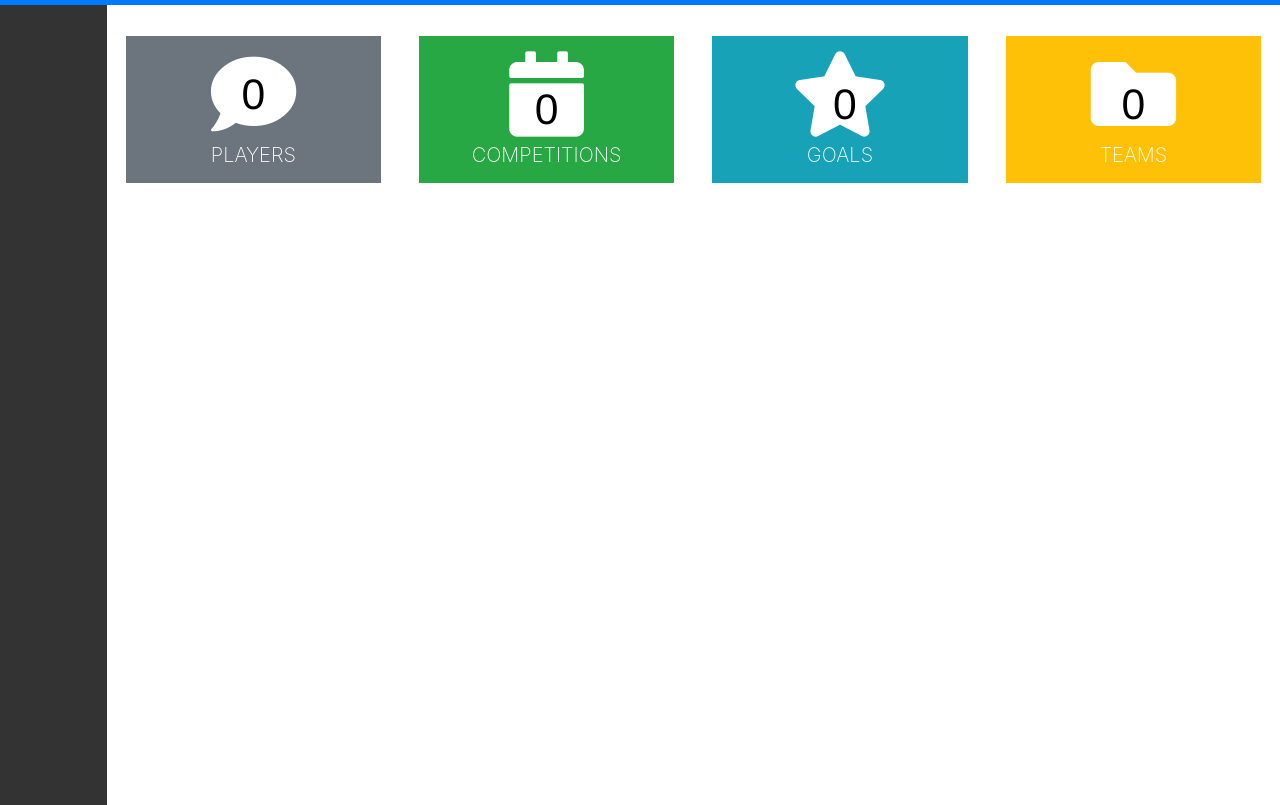
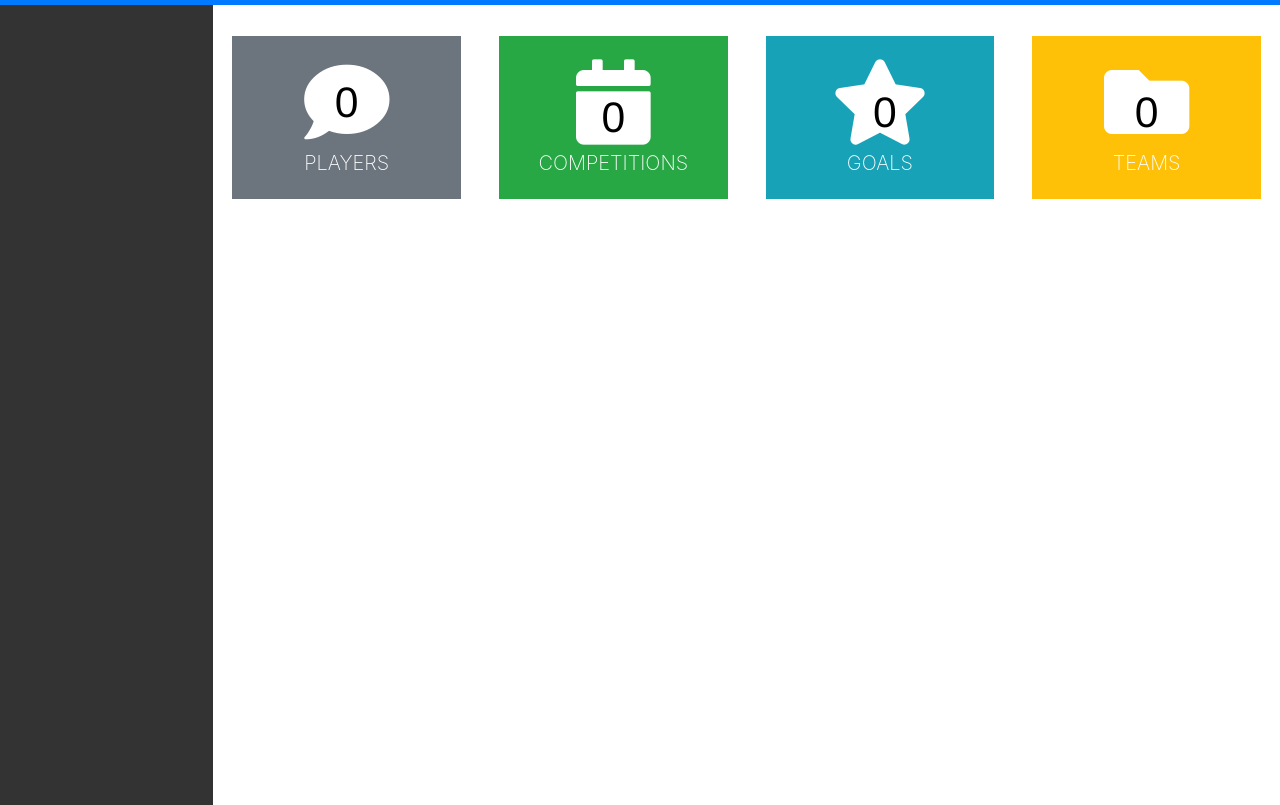
Before and after one commit to rodrigomatteo/Rachel, a website: page index.html in a window 1280 px wide. Shown: the part 51-856 px from the top of the page. Drawn offline with nearby package versions, Linux system fonts and the light colour scheme.

Commit message:
Adjusting margins and padding

```diff
--- a/index.html
+++ b/index.html
@@ -41,7 +41,7 @@
     <!-- Bootstrap row -->
     <div class="row" id="body-row">
         <!-- Sidebar -->
-        <div id="sidebar-container" class="sidebar-expanded d-none d-md-block col-1">
+        <div id="sidebar-container" class="sidebar-expanded d-none d-md-block col-2">
             <!-- d-* hiddens the Sidebar in smaller devices. Its itens can be kept on the Navbar 'Menu' -->
             <!-- Bootstrap List Group -->
             <ul class="list-group sticky-top sticky-offset">
@@ -55,7 +55,7 @@
             <div class="row">
                 <div class="col-md-3">
                     <div class="square-service-block mx-sm-5 mx-md-1 btn-secondary">
-                        <span class="ssb-span my-3">
+                        <span class="ssb-span py-4">
                             <div class="ssb-icon fa-2x">
                                 <span class="fa-stack fa-lg" aria-hidden="true">
                                     <i class="fa fa-comment fa-stack-2x"></i>
@@ -69,7 +69,7 @@
 
                 <div class="col-md-3">
                     <div class="square-service-block mx-sm-5 mx-md-1 btn-success">
-                        <span class="ssb-span my-3">
+                        <span class="ssb-span py-4">
                             <div class="ssb-icon fa-2x">
                                 <span class="fa-stack fa-lg" aria-hidden="true">
                                     <i class="fa fa-calendar fa-stack-2x"></i>
@@ -83,7 +83,7 @@
 
                 <div class="col-md-3">
                     <div class="square-service-block mx-sm-5 mx-md-1 btn-info">
-                        <span class="ssb-span my-3">
+                        <span class="ssb-span py-4">
                             <div class="ssb-icon fa-2x">
                                 <span class="fa-stack fa-lg" aria-hidden="true">
                                     <i class="fa fa-star fa-stack-2x"></i>
@@ -97,7 +97,7 @@
 
                 <div class="col-md-3">
                     <div class="square-service-block mx-sm-5 mx-md-1 btn-warning">
-                        <span class="ssb-span my-3">
+                        <span class="ssb-span py-4">
                             <div class="ssb-icon fa-2x">
                                 <span class="fa-stack fa-lg" aria-hidden="true">
                                     <i class="fa fa-folder fa-stack-2x"></i>
--- a/style.css
+++ b/style.css
@@ -56,11 +56,6 @@ a:hover, a:focus {
     text-align: center;
 }
 
-.square-service-block span:hover{
-    background-color: rgba(231, 76, 60, 0.8);
-    border-radius: 5px;
-}
-
 .ssb-icon {
     color: #fff;
     display: inline-block;
@@ -77,8 +72,8 @@ a:hover, a:focus {
 }
 
 .ssb-span {
-    margin-top: 30px;
-    margin-bottom: 30px;
+    padding-top: 30px;
+    padding-bottom: 30px;
 }
 
 /* styles for stacking numbers to icons */
```
